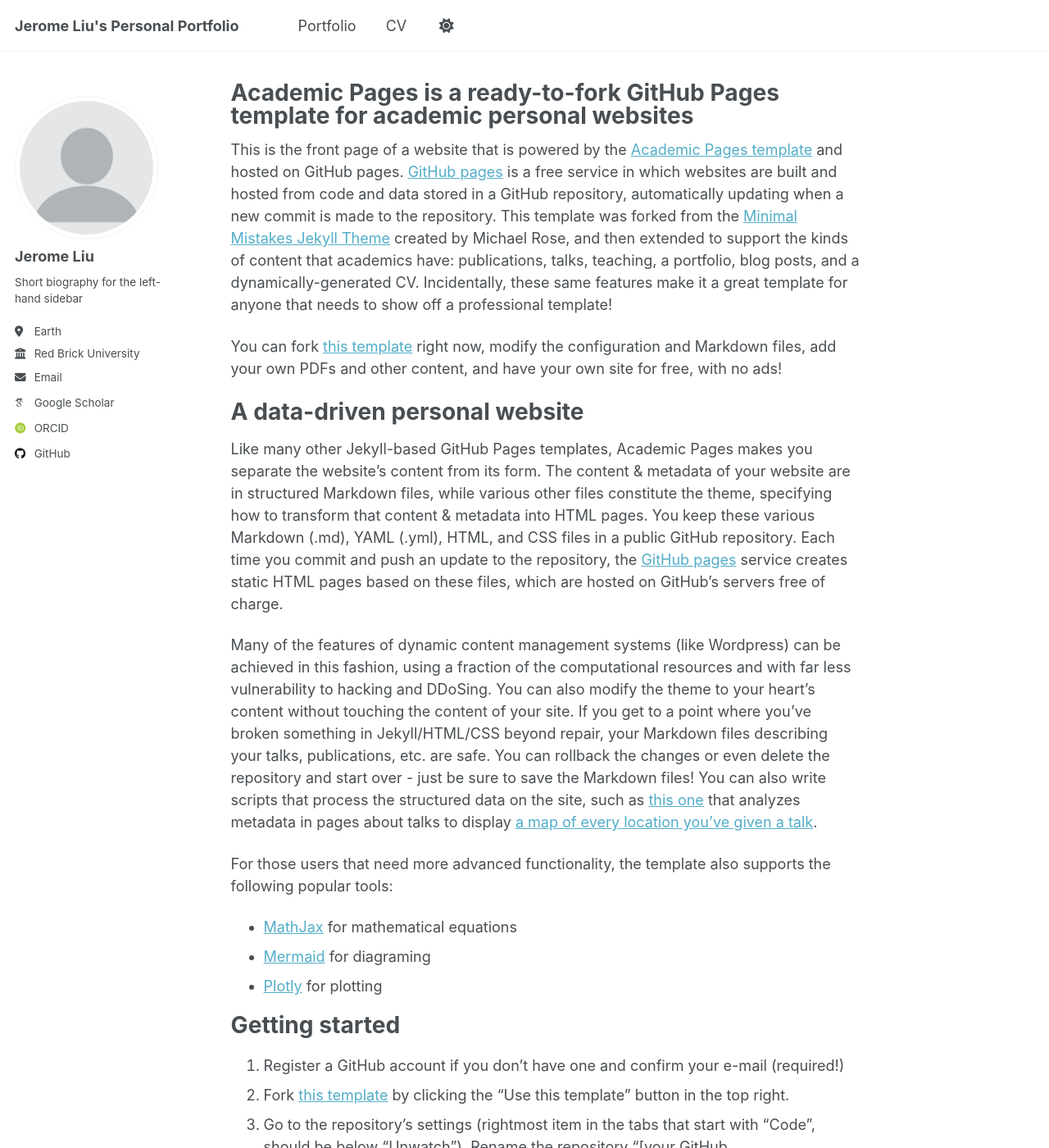
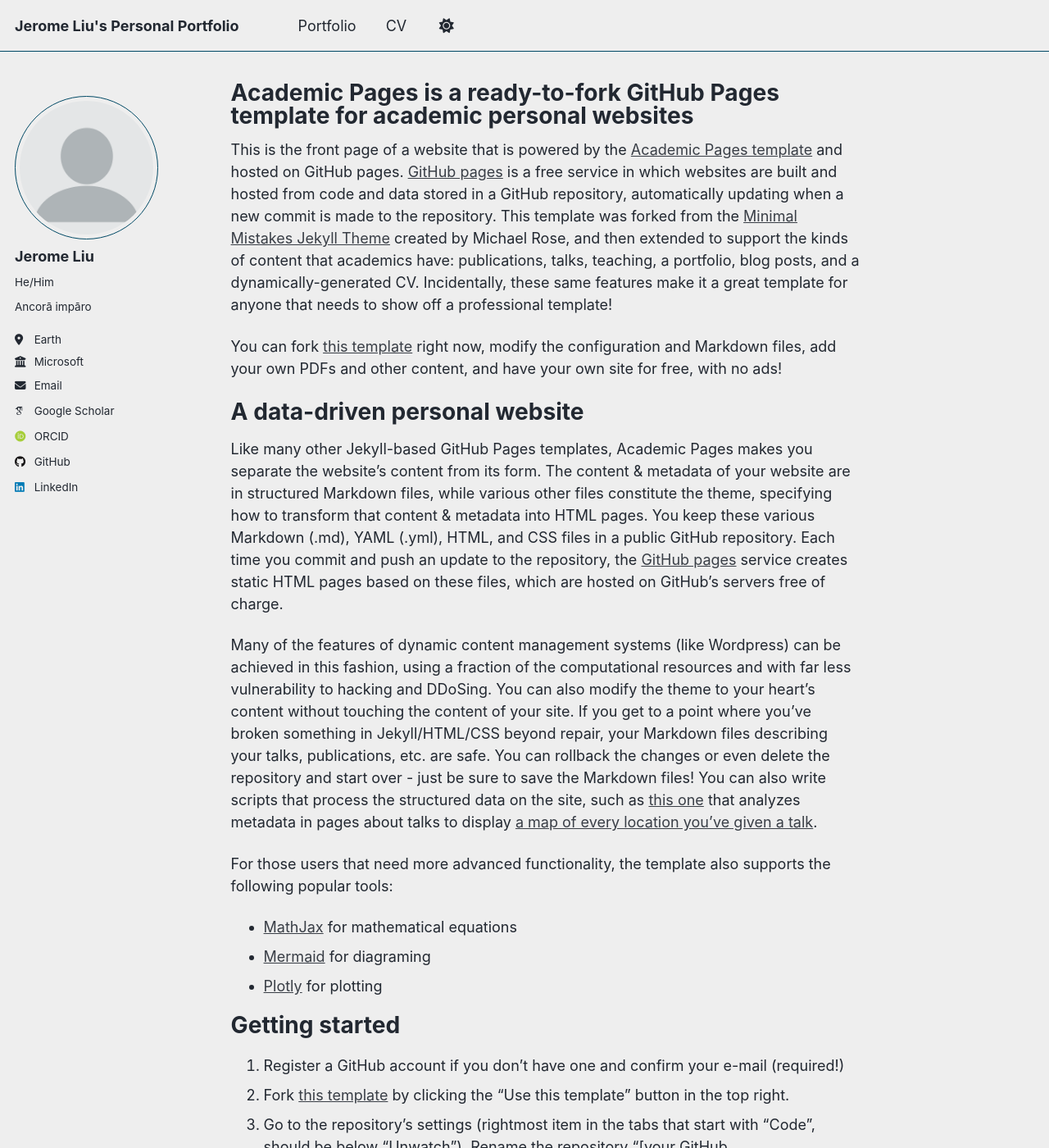
Before and after one commit to jeromezliu/jeromezliu.github.io, a Jekyll site: the page built from _pages/about.md, in a window 1280 px wide and 1400 px high. Shown: the whole window at 82% size. Built offline with Jekyll 4.4.1, drawn with Linux system fonts in a browser that asks for light colours; some web fonts are replaced; a script that is not in the unit is left out.

```diff
--- a/_config.yml
+++ b/_config.yml
@@ -8,7 +8,7 @@
 
 # Basic Site Settings
 locale                   : "en-US"
-site_theme               : "default" # Currently available options are "default", "air"
+site_theme               : "air" # Currently available options are "default", "air"
 title                    : "Jerome Liu's Personal Portfolio"
 title_separator          : "-"
 name                     : &name "Jerome Liu"
@@ -25,12 +25,12 @@ author:
   # Biographic information
   avatar           : "profile.png"
   name             : "Jerome Liu"
-  pronouns         : # example: "she/her"
-  bio              : "Short biography for the left-hand sidebar"
+  pronouns         : "He/Him"
+  bio              : "Ancorā impāro"
   location         : "Earth"
-  employer         : "Red Brick University"
+  employer         : "Microsoft"
   uri              : # URL
-  email            : "none@example.org"
+  email            : "jerome.z.liu@outlook.com"
 
   # Academic websites
   academia         : # URL
@@ -63,7 +63,7 @@ author:
   keybase          : # Username
   instagram        : # Username
   lastfm           : # Username
-  linkedin         : # Username
+  linkedin         : "jeromeliuzhenyu"
   mastodon         : # URL
   medium           : # URL
   pinterest        : # Username
```
